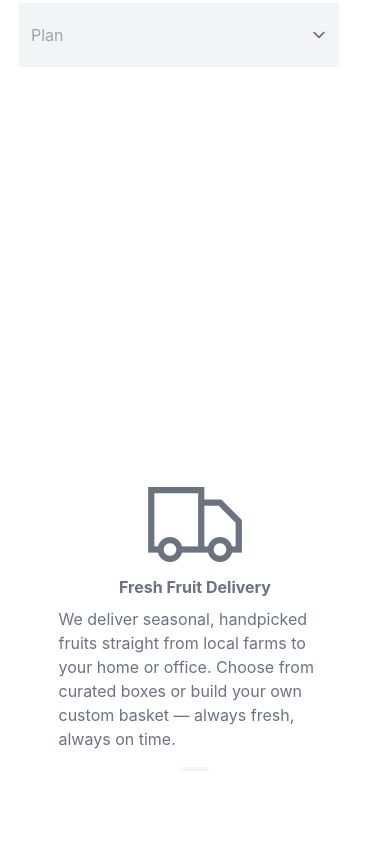
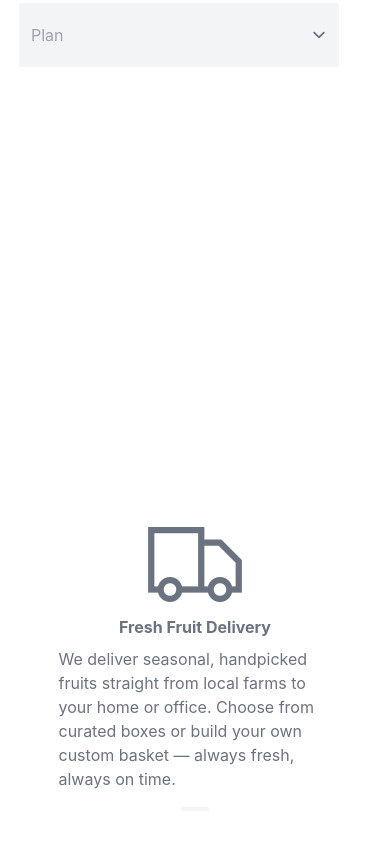
Before and after one commit to Barokah001/FruitVilla, a plain HTML site: page index.html in a window 390 px wide. Shown: the part 1325-2187 px from the top of the page. Drawn offline with nearby package versions, Linux system fonts and the light colour scheme.

Commit message:
responsiveness updated

```diff
--- a/index.html
+++ b/index.html
@@ -212,7 +212,7 @@
 
 
   <!-- OUR SERVICES -->
-    <div class=" flex flex-col md:flex-row items-center justify-between h-auto my-60 pt-70 md:pt-20 gap-10 md:mx-15 mt-100 md:mt-60" id="services" data-aos="fade-up" data-aos-duration="3000">
+    <div class=" flex flex-col md:flex-row items-center justify-between h-auto my-60 pt-70 md:pt-20 gap-10 md:mx-15 mt-110 md:mt-60" id="services" data-aos="fade-up" data-aos-duration="3000">
       <div class="flex flex-col items-center justify-center h-[350px] border-1 border-gray-300 rounded-md w-[70%] md:w-[calc(33.3%-24px)] pt-2 text-gray-500 hover:bg-black hover:text-white">
         <i class="las la-truck text-[100px]"></i>
         <h2 class="text-[18px] font-bold mb-2">Fresh Fruit Delivery</h2>
```
